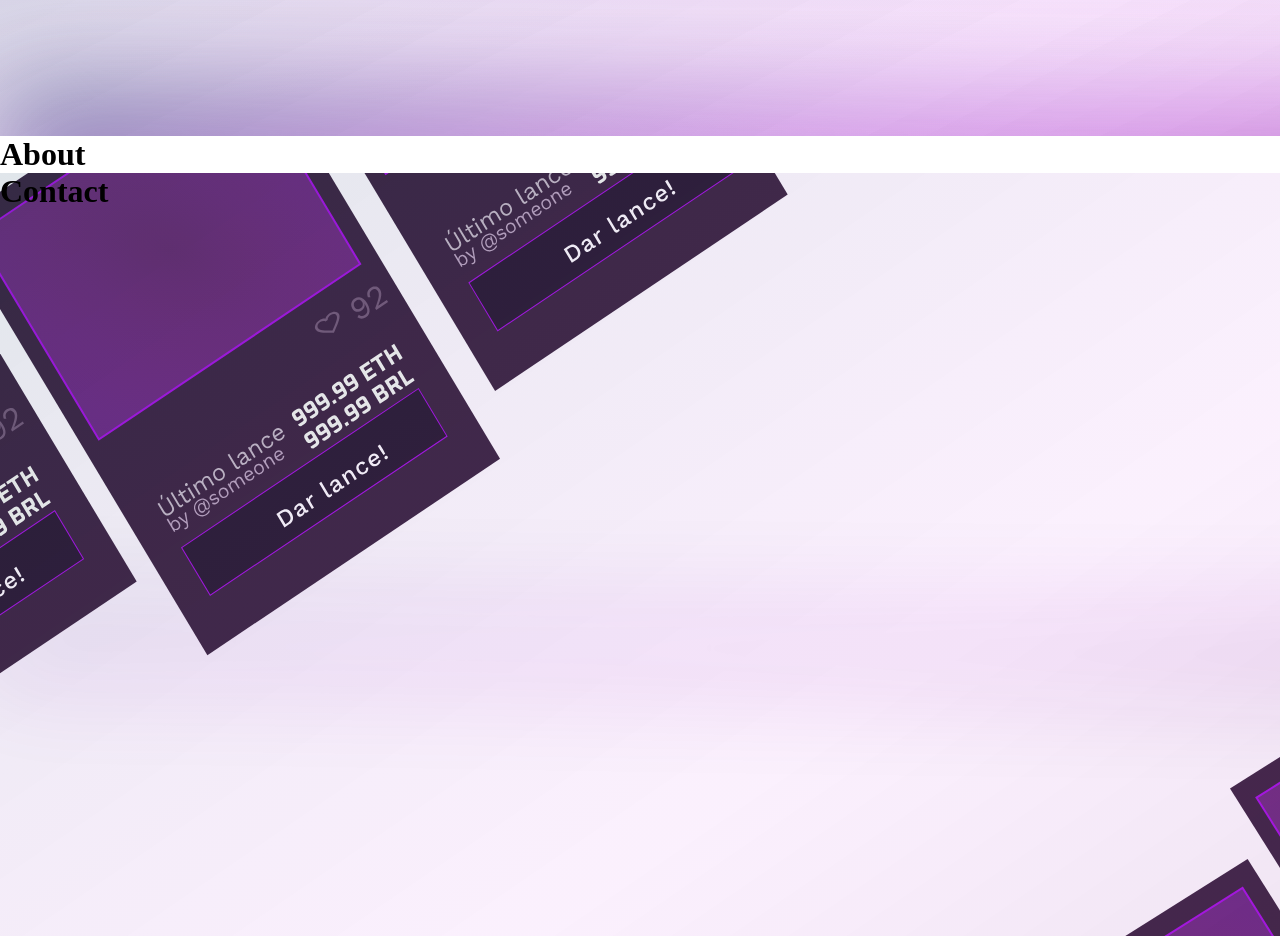
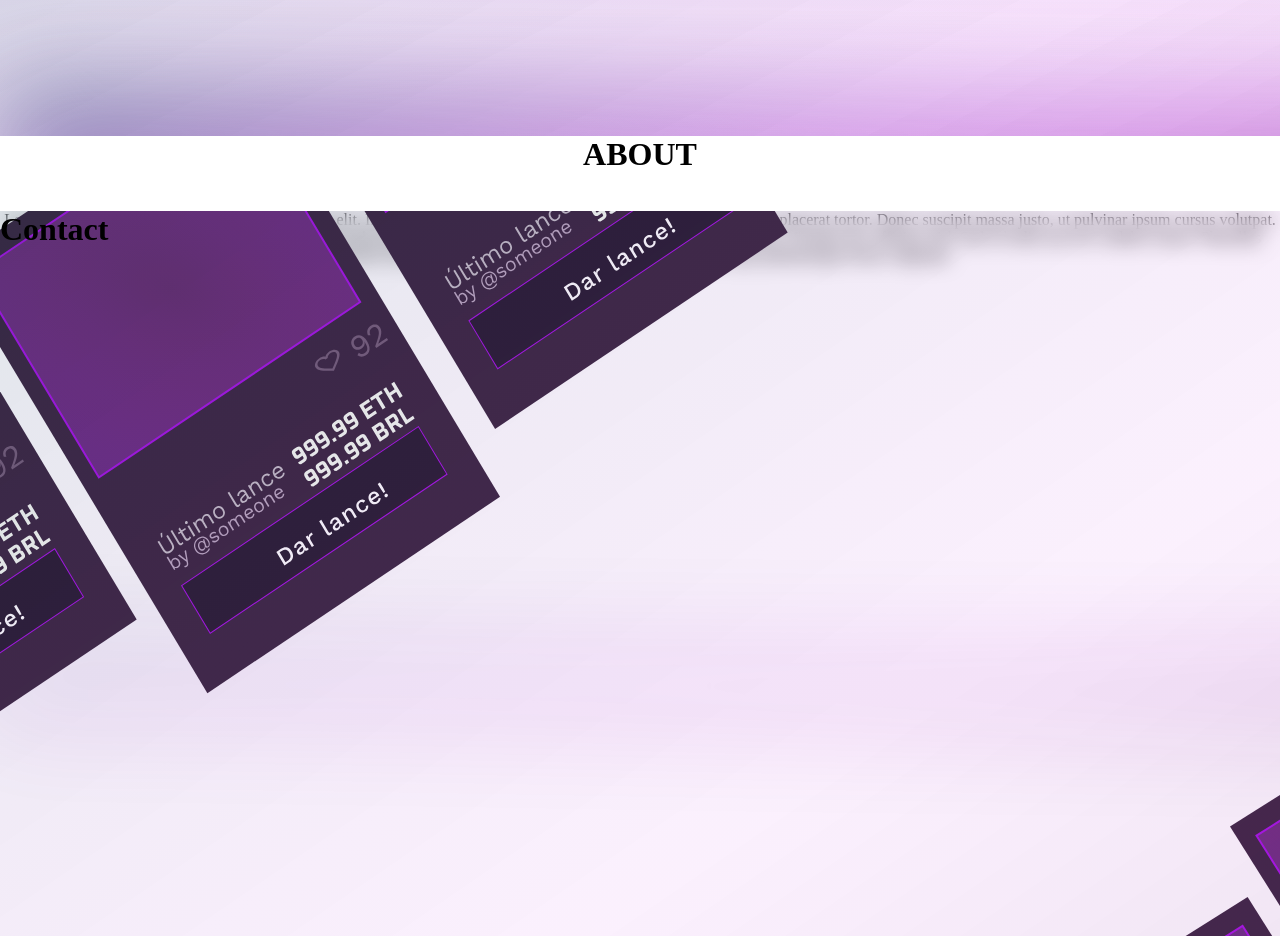
Before and after one commit to Nic-Dev-97/LandingPage-NftLaunch, a React (Vite) app: page / in a window 1280 px wide. Shown: the part 1280-2216 px from the top of the page. Built offline with nearby package versions, Linux system fonts and the light colour scheme.

Commit message:
Coment modfication

```diff
--- a/src/pages/about/index.jsx
+++ b/src/pages/about/index.jsx
@@ -1,9 +1,20 @@
 import React from "react";
+import { Text, Title } from "./style.js";
 
 export default function About() {
-    return (
-        <div>
-            <h1>About</h1>
-        </div>
-    );
+  return (
+    <div>
+      <Title>ABOUT</Title>
+      <Text>
+        Lorem ipsum dolor sit amet, consectetur adipiscing elit. In lacinia
+        condimentum pharetra. Curabitur vitae egestas nisl, in placerat tortor.
+        Donec suscipit massa justo, ut pulvinar ipsum cursus volutpat. Nulla a
+        elementum mi. Duis quis lacus quis ligula malesuada venenatis ac sed
+        erat. Pellentesque blandit suscipit varius. Vivamus nec efficitur nisl.
+        Sed vel odio non orci sodales ornare. Phasellus molestie tincidunt
+        mauris. Proin sodales enim a nibh tincidunt, quis pellentesque lorem
+        vulputate.
+      </Text>
+    </div>
+  );
 }
--- /dev/null
+++ b/src/pages/about/style.js
@@ -0,0 +1,15 @@
+import styled from "styled-components";
+
+export const Text = styled.p`
+  width: auto;
+  height: 0;
+  padding-top: 3%;
+  text-align: center;
+
+`;
+
+export const Title = styled.h1`
+width: auto;
+text-align: center;
+
+`;
```
